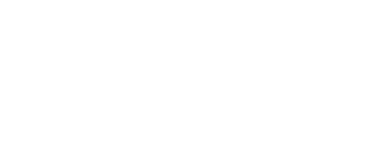
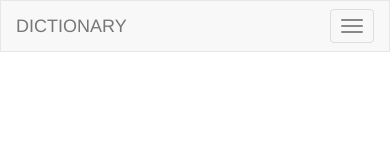
Before and after one commit to mituljindal/Dictionary, a plain HTML site: page Dictionary.html in a window 390 px wide. Drawn offline with nearby package versions, Linux system fonts and the light colour scheme.

Commit message:
Added Navbar

```diff
--- a/Dictionary.html
+++ b/Dictionary.html
@@ -17,7 +17,20 @@
 
   <!-- BODY -->
   <body>
-
+    <nav class="navbar navbar-default">
+      <div class="container-fluid">
+        <!-- Brand and toggle get grouped for better mobile display -->
+          <div class="navbar-header">
+                <button type="button" class="navbar-toggle collapsed" data-toggle="collapse" data-target="#bs-example-navbar-collapse-1" aria-expanded="false">
+                    <span class="sr-only">Toggle navigation</span>
+                    <span class="icon-bar"></span>
+                    <span class="icon-bar"></span>
+                    <span class="icon-bar"></span>
+                </button>
+                <a class="navbar-brand" href="#">DICTIONARY</a>
+            </div>
+        </div><!-- /.container-fluid -->
+    </nav>
 
     <!-- jQuery (necessary for Bootstrap's JavaScript plugins) -->
     <script src="https://ajax.googleapis.com/ajax/libs/jquery/1.12.4/jquery.min.js"></script>
```
